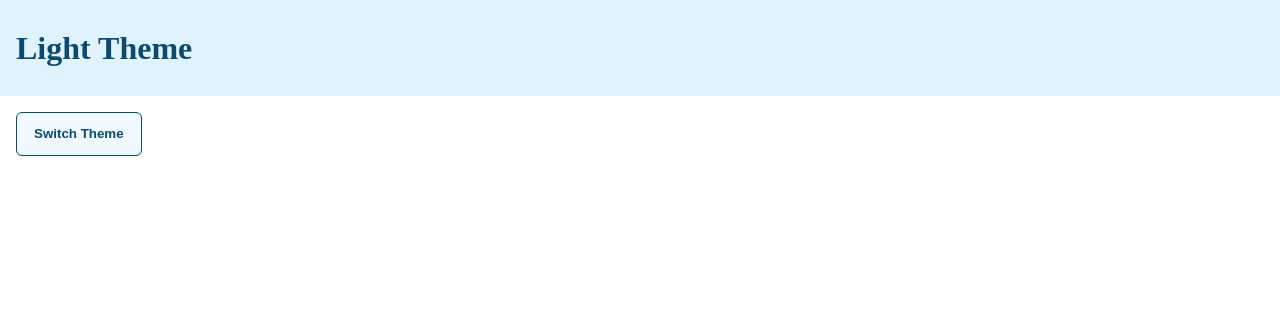
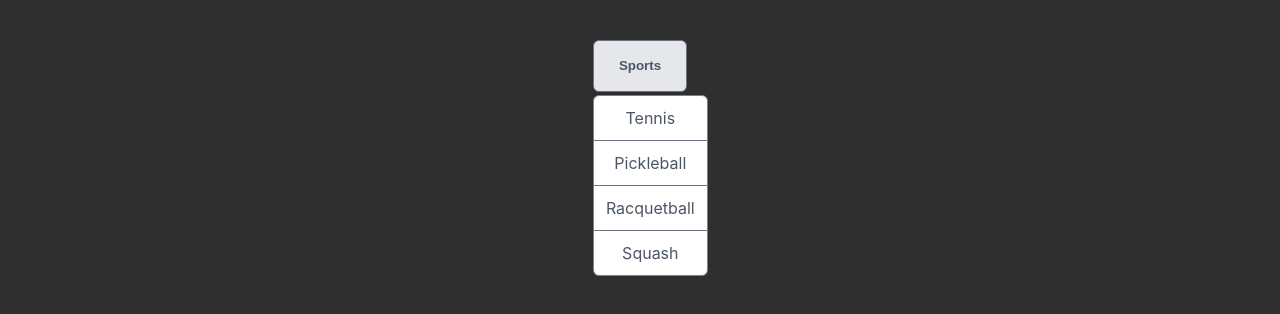
Before and after one commit to umbaomart/scrimba-advanced-react, a React (Vite) app: page / in a window 1280 px wide. Shown: the top 314 px of the page. Built offline with nearby package versions, Linux system fonts and the light colour scheme.

Commit message:
[Reusability] Add context to the Menu component

```diff
--- a/src/App.css
+++ b/src/App.css
@@ -3,53 +3,20 @@
 }
 
 body {
+  background-color: #2f2f2f;
+  height: 100vh;
   margin: 0;
-  padding-left: 0;
-}
-
-.container {
-  height: 100vh;
-  /* padding-left: 1rem; */
-}
-
-header {
-  height: 6rem;
+  padding: 0;
   display: flex;
-  align-items: center;
-  padding-left: 1rem;
-}
-
-header.light-theme {
-  background-color: #E0F2FE;
-  color: #0C4A6E;
-}
-
-header.dark-theme {
-  background-color: #075985;
-  color: #E0F2FE;
-
-}
-
-header > h1 {
-  margin: 0;
-}
-
-main {
-  padding-left: 1rem;
-  padding-top: 2rem;
-}
-
-.container.dark-theme {
-  background-color: #0C4A6E;
-  color: #F0F9FF;
-}
-
-.container.light-theme {
-  background-color: #F0F9FF;
-  color: #0C4A6E;
+  justify-content: center;
+  margin-top: 40px;
+  font-family: Inter;
 }
 
 button {
+  background-color: #E5E7EB;
+  color: #4B5563;
+  border: 1px solid #6B7280;
   box-shadow: 0px 1px 2px rgba(0, 0, 0, 0.05);
   cursor: pointer;
   font-weight: 700;
@@ -58,23 +25,73 @@ button {
   line-height: 24px;
   display: flex;
   align-items: center;
-  margin-left: 1rem;
-  margin-top: 1rem;
 }
 
 button:focus {
   outline: none;
 }
 
-button.dark-theme {
-  border: 1px solid #F0F9FF;
-  background-color: #0C4A6E;
-  color: #F0F9FF;
+button.button-sm {
+  padding: 7px 11px;
+  font-size: 12px;
 }
 
-button.light-theme {
-  border: 1px solid #0C4A6E;
-  background-color: #F0F9FF;
-  color: #0C4A6E;
+button.button-lg {
+  padding: 13px 25px;
+}
 
+button.button-success {
+  color: #047857;
+  background-color: #ECFDF5;
+  border-color: #047857;
 }
+
+button.button-warning {
+  color: #FBBF24;
+  background-color: #FFFBEB;
+  border-color: #FBBF24;
+}
+
+button.button-danger {
+  color: #F87171;
+  background-color: #FEF2F2;
+  border-color: #F87171;
+}
+
+.menu {
+  position: relative;
+  display: inline-block;
+}
+
+.menu-button {
+  background-color: white;
+}
+
+.menu-dropdown {
+  position: absolute;
+  left: 0;
+  margin-top: 3px;
+  background-color: white;
+  border: 1px solid gray;
+  border-radius: 6px;
+  background-color: white;
+}
+
+.menu-item {
+  color: #4B5563;
+  padding: .75rem;
+  cursor: pointer;
+  min-width: 100px;
+  display: flex;
+  justify-content: center;
+  align-items: center;
+  user-select: none;
+}
+
+.menu-item:hover {
+  background-color: whitesmoke;
+}
+
+.menu-item:not(:last-child) {
+  border-bottom: 1px solid #6B7280;
+}
--- a/src/App.jsx
+++ b/src/App.jsx
@@ -1,51 +1,50 @@
-import React from 'react'
-import Header from './components/Header'
-import Button from './components/Button'
+// import React from 'react'
+// import Header from './components/Header'
+// import Button from './components/Button'
+
+// import './App.css'
+
+// const ThemeContext = React.createContext()
+
+// export default function App() {
+
+//   return (
+//     <ThemeContext.Provider value={'dark'}>
+//       <div className="containerdark-theme">
+//         <Header />
+//         <Button />
+//       </div>
+//     </ThemeContext.Provider>
+//   )
+// }
+
+// export { ThemeContext }
+
+import Menu from './components/Menu'
+import MenuButton from './components/MenuButton'
+import MenuDropdown from './components/MenuDropdown'
+import MenuItem from './components/MenuItem'
 
 import './App.css'
 
-const ThemeContext = React.createContext()
+function App() {
 
-export default function App() {
+  const sports = ["Tennis", "Pickleball", "Racquetball", "Squash"]
 
   return (
-    <ThemeContext.Provider value={'light'}>
-      <div className="containerdark-theme">
-        <Header />
-        <Button />
-      </div>
-    </ThemeContext.Provider>
+    <Menu>
+      <MenuButton>Sports</MenuButton>
+      {
+        <MenuDropdown>
+          {
+            sports.map((sport, index) => (
+              <MenuItem key={index}>{sport}</MenuItem>
+            ))
+          }
+        </MenuDropdown>
+      }
+    </Menu>
   )
 }
 
-export { ThemeContext }
-
-// import { useState } from 'react'
-// import Menu from './components/Menu'
-// import MenuButton from './components/MenuButton'
-// import MenuDropdown from './components/MenuDropdown'
-// import MenuItem from './components/MenuItem'
-
-// import './App.css'
-
-// function App() {
-
-//   const sports = ["Tennis", "Pickleball", "Racquetball", "Squash"]
-
-//   return (
-//     <Menu>
-//       <MenuButton>Sports</MenuButton>
-//       {
-//         <MenuDropdown>
-//           {
-//             sports.map((sport, index) => (
-//               <MenuItem key={index}>{sport}</MenuItem>
-//             ))
-//           }
-//         </MenuDropdown>
-//       }
-//     </Menu>
-//   )
-// }
-
-// export default App
+export default App
--- a/src/components/Button.jsx
+++ b/src/components/Button.jsx
@@ -1,26 +1,26 @@
-import React from 'react'
-import { ThemeContext } from '../App'
+// import React from 'react'
+// import { ThemeContext } from '../App'
 
-export default function Button() {
-    const value = React.useContext(ThemeContext)
+// export default function Button() {
+//     const value = React.useContext(ThemeContext)
+
+//     return (
+//         <button className={`${value}-theme`}>
+//             Switch Theme
+//         </button>
+//     )
+// }
+
+import classnames from "classnames"
+
+export default function Button({ children, className, size, variant, ...rest }) {
+    let sizeClass = size && `button-${size}`
+    let variantClass = variant && `button-${variant}`
+    const allClasses = classnames(sizeClass, variantClass, className)
 
     return (
-        <button className={`${value}-theme`}>
-            Switch Theme
+        <button className={allClasses} {...rest}>
+            {children}
         </button>
     )
 }
-
-// import classnames from "classnames"
-
-// export default function Button({ children, className, size, variant, ...rest }) {
-//     let sizeClass = size && `button-${size}`
-//     let variantClass = variant && `button-${variant}`
-//     const allClasses = classnames(sizeClass, variantClass, className)
-
-//     return (
-//         <button className={allClasses} {...rest}>
-//             {children}
-//         </button>
-//     )
-// }
--- a/src/components/Menu.jsx
+++ b/src/components/Menu.jsx
@@ -1,21 +1,22 @@
 import React, { useState } from 'react'
 
+const MenuContext = React.createContext()
+
 function Menu({ children }) {
-    const [open, setOpen] = useState(false)
+    // const [open, setOpen] = useState(false)
 
-    function toggle() {
-        setOpen(!open)
-    }
+    // function toggle() {
+    //     setOpen(!open)
+    // }
 
     return (
-        <div className="menu">
-            {React.Children.map(children, (child) => {
-                return React.cloneElement(child, {
-                    open, toggle
-                })
-            })}
-        </div>
+        <MenuContext.Provider value={true}>
+            <div className="menu">
+               {children}
+            </div>
+        </MenuContext.Provider >
     )
 }
 
 export default Menu
+export { MenuContext }
--- a/src/components/MenuButton.jsx
+++ b/src/components/MenuButton.jsx
@@ -1,11 +1,9 @@
 import Button from "./Button"
 
-function MenuButton({ toggle, children }) {
-
-    console.log(toggle, open);
+function MenuButton({ children }) {
 
     return (
-        <Button size="lg" variant="" onClick={toggle}>{children}</Button>
+        <Button size="lg" variant="" >{children}</Button>
     )
 }
 
--- a/src/components/MenuDropdown.jsx
+++ b/src/components/MenuDropdown.jsx
@@ -1,7 +1,8 @@
+import React from "react"
+import { MenuContext } from "./Menu"
 
-function MenuDropdown({ children, toggle, open }) {
-
-    console.log(toggle, open);
+function MenuDropdown({ children }) {
+    const open = React.useContext(MenuContext)
 
     return open ? (
         <div className="menu-dropdown">
--- a/src/components/MenuItem.jsx
+++ b/src/components/MenuItem.jsx
@@ -1,6 +1,4 @@
-function MenuItem({children, toggle, open}) {
-
-    console.log(open);
+function MenuItem({children}) {
 
     return (
         <div className="menu-item">{children}</div>
```
